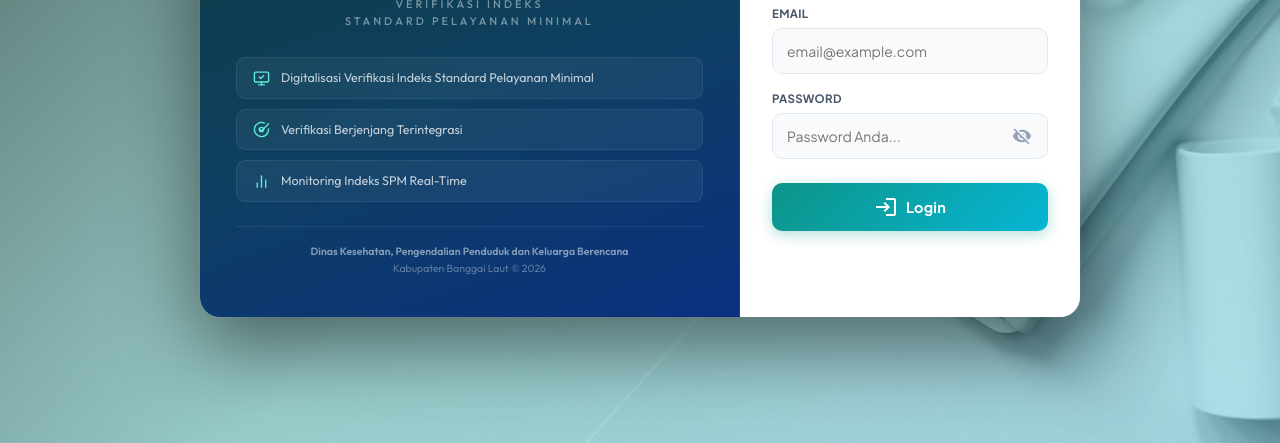
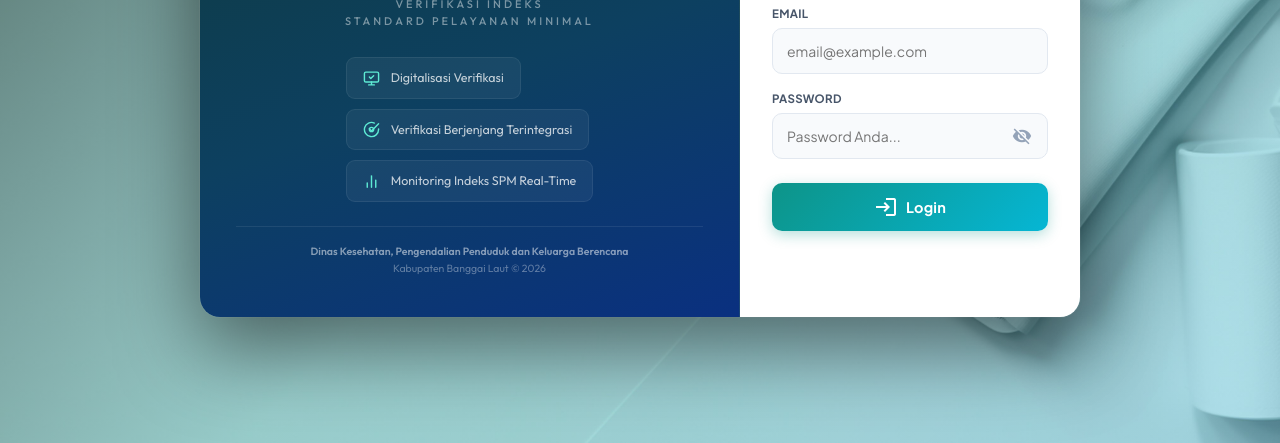
Before and after one commit to fandy7-cmyk/vispm, a website: page public/index.html in a window 1280 px wide. Shown: the part 357-800 px from the top of the page. Drawn offline with Linux system fonts and the light colour scheme.

Commit message:
Update index.html

```diff
--- a/public/index.html
+++ b/public/index.html
@@ -111,12 +111,12 @@ body { font-family: 'Plus Jakarta Sans', sans-serif; background: linear-gradient
   font-family: 'Outfit', sans-serif;
 }
 /* Features */
-.auth-left-features { display: flex; flex-direction: column; gap: 10px; flex: 1; align-items: center; width: 100%; }
+.auth-left-features { display: flex; flex-direction: column; gap: 10px; flex: 1; align-items: center; }
 .auth-left-feature {
   display: flex; align-items: center; gap: 11px;
   background: rgba(255,255,255,0.05); border-radius: 9px;
   padding: 11px 16px; border: 1px solid rgba(255,255,255,0.07);
-  width: 100%;
+  width: max-content; min-width: max-content;
 }
 .auth-left-feature .material-icons { font-size: 17px; color: #5eead4; flex-shrink: 0; }
 .auth-left-feature span {
@@ -619,9 +619,10 @@ input[type="number"]::-webkit-inner-spin-button, input[type="number"]::-webkit-o
       </div>
       <!-- Fitur -->
       <div class="auth-left-features">
+        <div style="display:inline-flex;flex-direction:column;gap:10px">
         <div class="auth-left-feature">
           <svg width="17" height="17" viewBox="0 0 24 24" fill="none" stroke="#5eead4" stroke-width="2" stroke-linecap="round" stroke-linejoin="round" style="flex-shrink:0"><rect x="2" y="3" width="20" height="14" rx="2"/><path d="M8 21h8M12 17v4"/><path d="m9 10 2 2 4-4"/></svg>
-          <span>Digitalisasi Verifikasi Indeks Standard Pelayanan Minimal</span>
+          <span>Digitalisasi Verifikasi</span>
         </div>
         <div class="auth-left-feature">
           <svg width="17" height="17" viewBox="0 0 24 24" fill="none" stroke="#5eead4" stroke-width="2" stroke-linecap="round" stroke-linejoin="round" style="flex-shrink:0"><path d="M22 11.08V12a10 10 0 1 1-5.93-9.14"/><polyline points="22 4 12 14.01 9 11.01"/><circle cx="12" cy="12" r="3"/></svg>
@@ -630,6 +631,7 @@ input[type="number"]::-webkit-inner-spin-button, input[type="number"]::-webkit-o
         <div class="auth-left-feature">
           <svg width="17" height="17" viewBox="0 0 24 24" fill="none" stroke="#5eead4" stroke-width="2" stroke-linecap="round" stroke-linejoin="round" style="flex-shrink:0"><line x1="18" y1="20" x2="18" y2="10"/><line x1="12" y1="20" x2="12" y2="4"/><line x1="6" y1="20" x2="6" y2="14"/></svg>
           <span>Monitoring Indeks SPM Real-Time</span>
+        </div>
         </div>
       </div>
       <!-- Copyright -->
```
